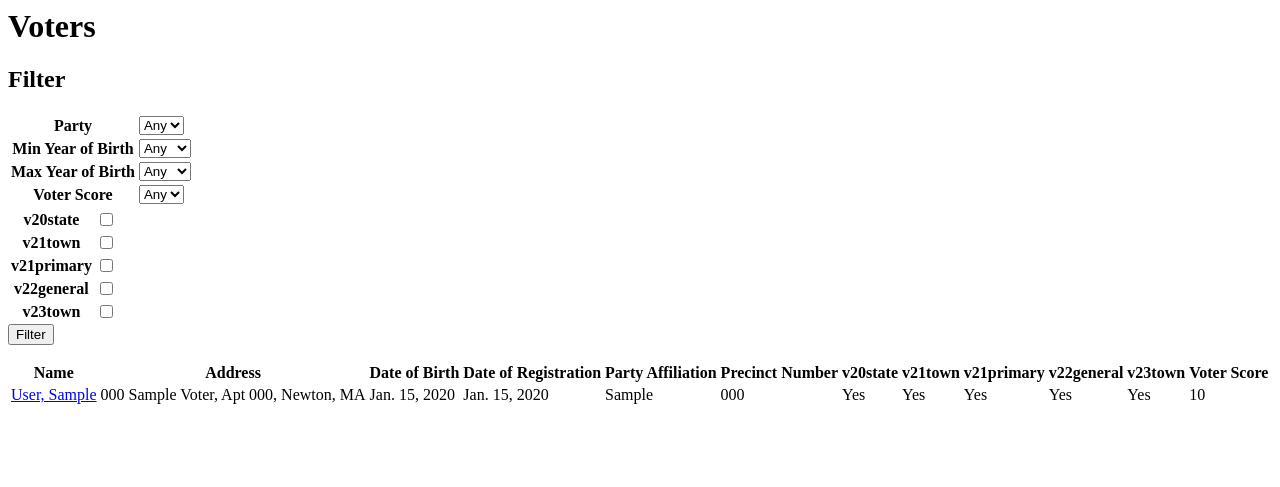
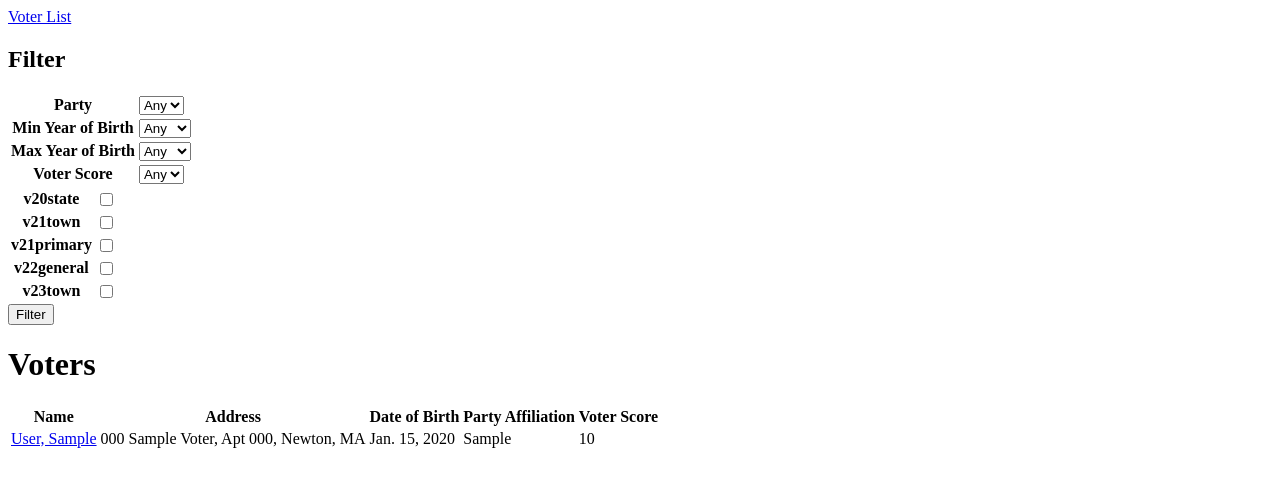
Before and after one commit to mdhepburn2/CS412, a Django app: page /voter_analytics/ in a window 1280 px wide. Shown: the top 487 px of the page. Run offline with Django 5.2, Linux system fonts and the light colour scheme; tables that the repository leaves empty hold one stand-in row (values such as "Sample post").

Commit message:
added nav

```diff
--- a/voter_analytics/templates/voter_analytics/base.html
+++ b/voter_analytics/templates/voter_analytics/base.html
@@ -10,6 +10,9 @@
         <title>Voter Analytics</title>
     </head>
     <body>
+        <nav>
+            <a href="{% url 'voters_list' %}">Voter List</a>
+        </nav>
         {% block content %}
         {% endblock %}
     </body>
--- a/voter_analytics/templates/voter_analytics/voters.html
+++ b/voter_analytics/templates/voter_analytics/voters.html
@@ -8,7 +8,6 @@
 
 {% block content %}
     <div class="container">
-        <h1>Voters</h1>
 
         <div class="filter">
             {% include 'voter_analytics/filter.html' %}
@@ -34,6 +33,7 @@
             {% endif %}
         </div>
 
+        <h1>Voters</h1>
         <div class="row">
             <table>
                 <tr>
@@ -42,16 +42,16 @@
                     <th>Address</th>
 
                     <th>Date of Birth</th>
-                    <th>Date of Registration</th>
+                    <!-- <th>Date of Registration</th> -->
 
                     <th>Party Affiliation</th>
-                    <th>Precinct Number</th>
+                    <!-- <th>Precinct Number</th> -->
 
-                    <th>v20state</th>
+                    <!-- <th>v20state</th>
                     <th>v21town</th>
                     <th>v21primary</th>
                     <th>v22general</th>
-                    <th>v23town</th>
+                    <th>v23town</th> -->
                     <th>Voter Score</th>
                 </tr>
 
@@ -63,17 +63,17 @@
                     <td>{{ v.street_number }} {{ v.street_name | title }},{% if v.apartment_number %} Apt {{ v.apartment_number }},{% endif %} Newton, MA</td>
 
                     <td>{{ v.date_of_birth }}</td>
-                    <td>{{ v.date_of_registration }}</td>
+                    <!-- <td>{{ v.date_of_registration }}</td> -->
 
                     <td>{{ v.party_affiliation }}</td>
-                    <td>{{ v.precinct_number }}</td>
+                    <!-- <td>{{ v.precinct_number }}</td> -->
 
                     <!-- |yesno: formats the true false for better readability -->
-                    <td>{{ v.v20state|yesno:"Yes,No" }}</td>
+                    <!-- <td>{{ v.v20state|yesno:"Yes,No" }}</td>
                     <td>{{ v.v21town|yesno:"Yes,No" }}</td>
                     <td>{{ v.v21primary|yesno:"Yes,No" }}</td>
                     <td>{{ v.v22general|yesno:"Yes,No" }}</td>
-                    <td>{{ v.v23town|yesno:"Yes,No" }}</td>
+                    <td>{{ v.v23town|yesno:"Yes,No" }}</td> -->
                     <td>{{ v.voter_score }}</td>
                 </tr>
                 {% endfor %}
```
